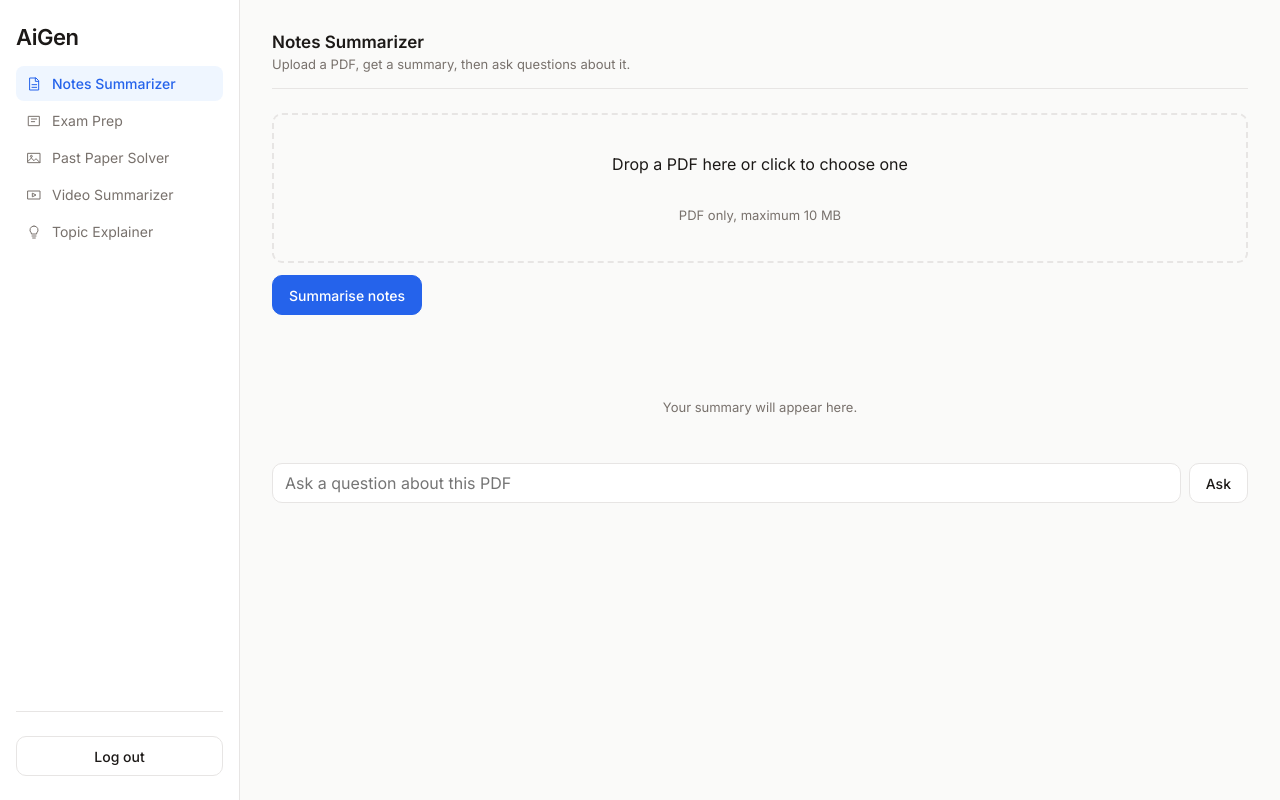
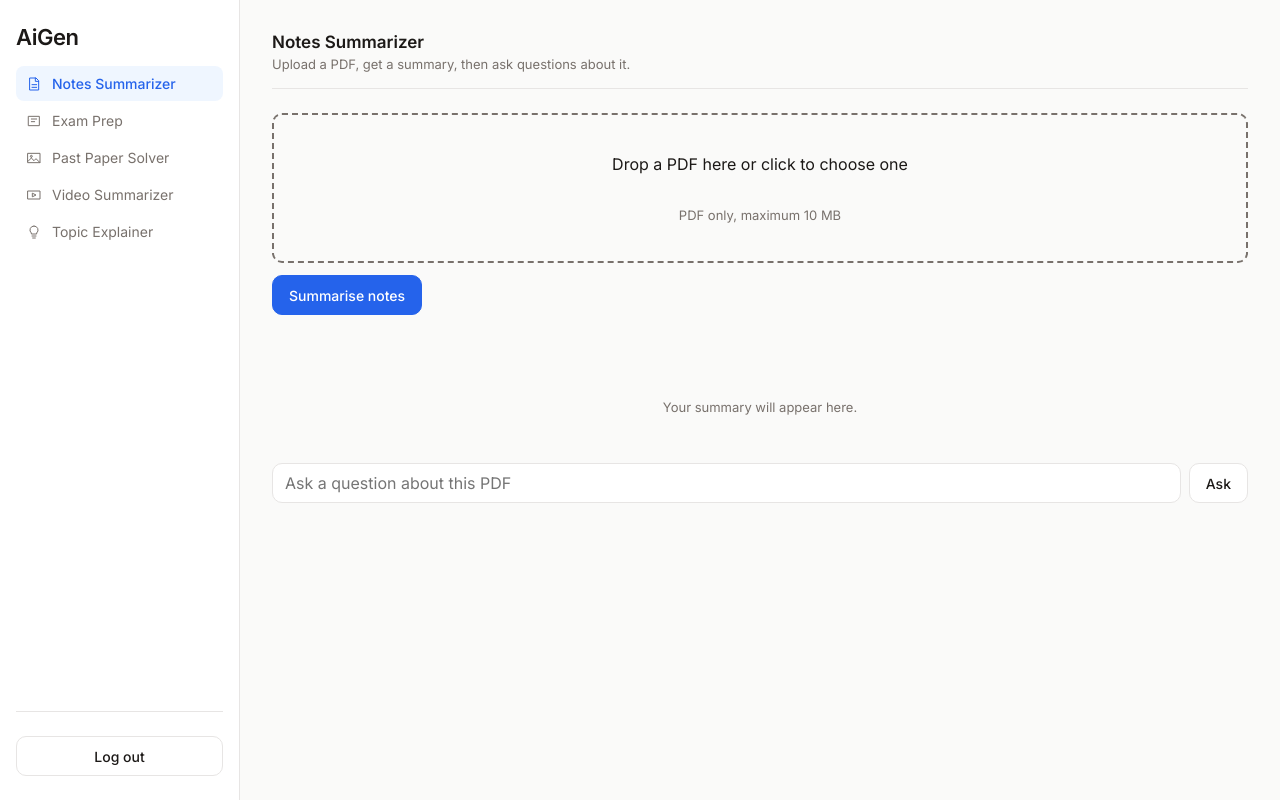
Before and after one commit to choudaryhussainali/AiGen, a Flask app: template templates/dashboard.html in a window 1280 px wide, with the pointer over the restyled element. Run offline with Flask 3, Linux system fonts and the light colour scheme; the template is opened without the code that fills it, so the values that code supplies are empty.

Commit message:
feat(css): add dropzone hover feedback

```diff
--- a/static/css/style.css
+++ b/static/css/style.css
@@ -100,6 +100,7 @@ img, svg { display: block; }
 }
 
 .dropzone-hint { font-size: 13px; color: var(--text-muted); }
+.dropzone:hover { border-color: var(--text-muted); }
 .dropzone.is-active { border-color: var(--accent); background: var(--accent-soft); }
 
 .output-card {
```
